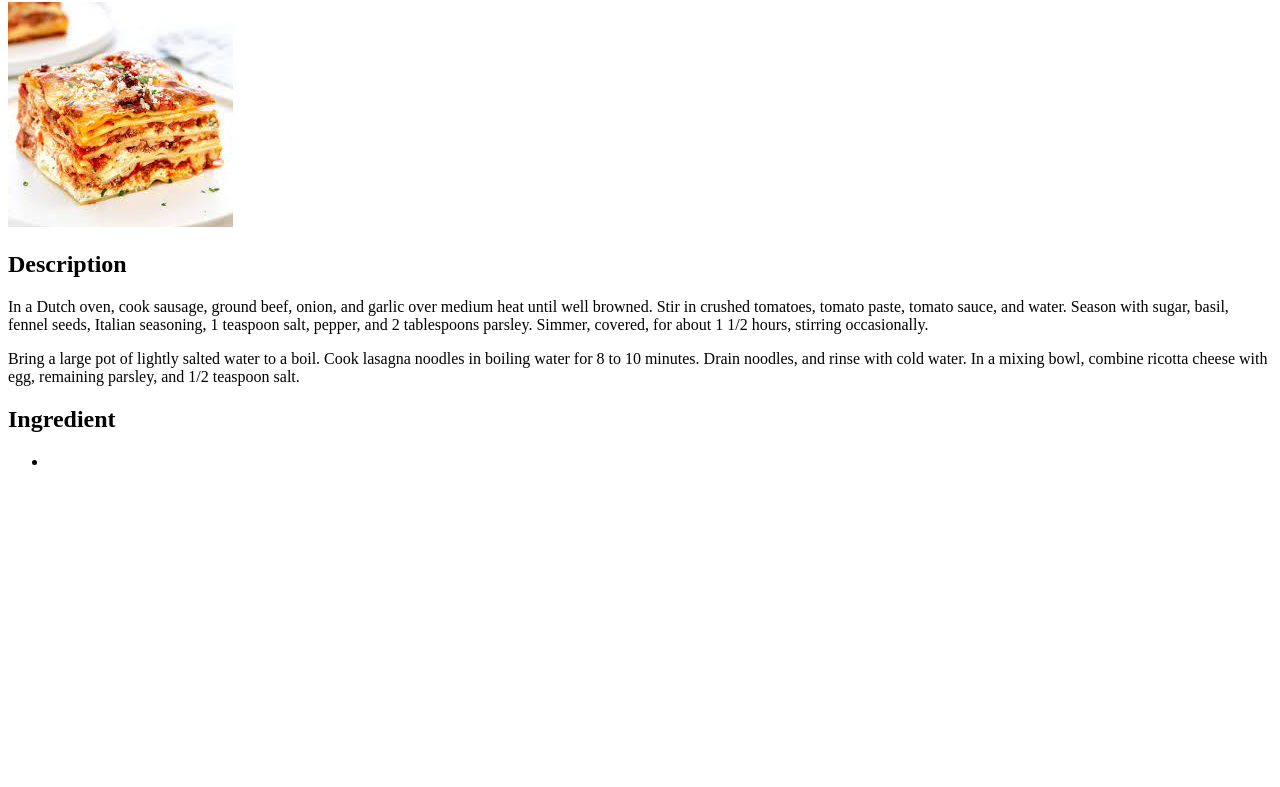
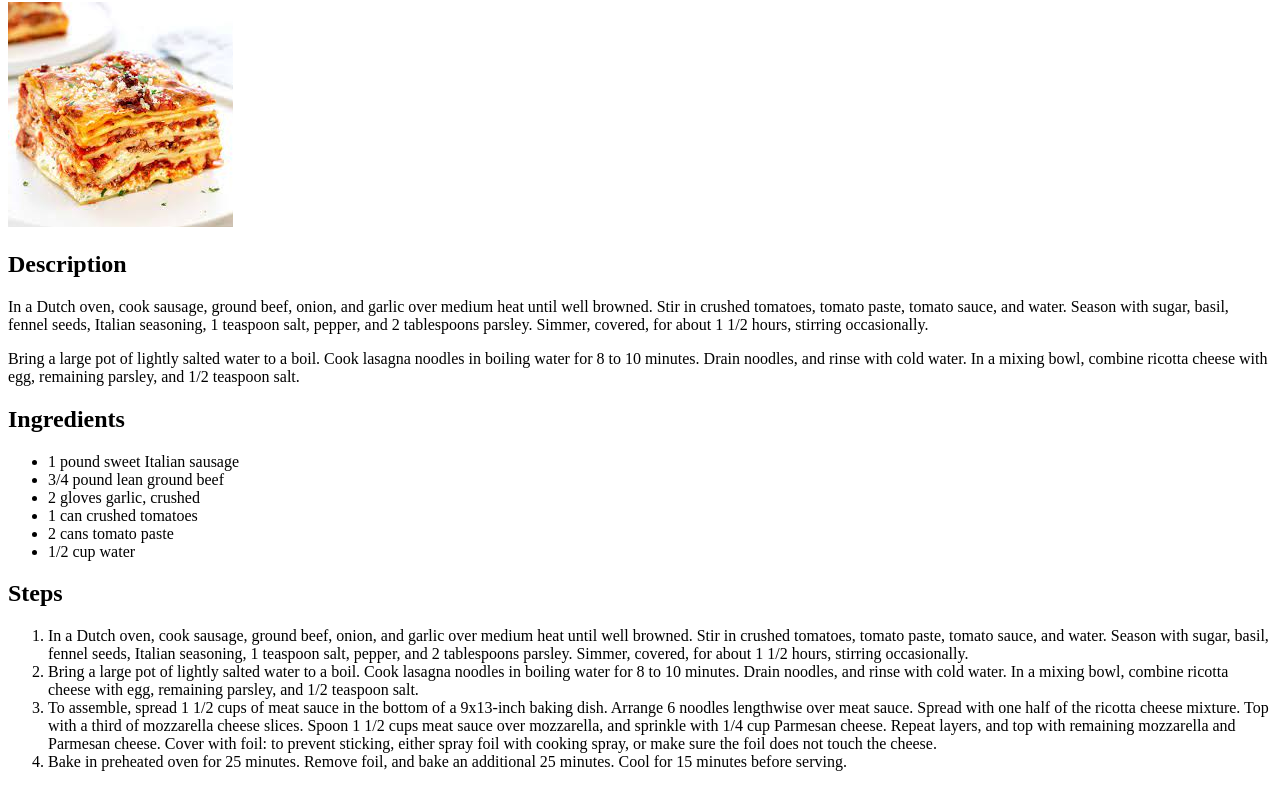
Before and after one commit to louisql/odin-recipes, a plain HTML site: page recipes/lasagna.html in a window 1280 px wide. Shown: the part 78-865 px from the top of the page. Before the commit the page ends 800 px from the top, so only its background shows below. Drawn offline with Linux system fonts and the light colour scheme.

Commit message:
added a few recipes

```diff
--- a/recipes/lasagna.html
+++ b/recipes/lasagna.html
@@ -25,9 +25,42 @@
         and 1/2 teaspoon salt.
     </p>
 
-    <h2>Ingredient</h2>
+    <h2>Ingredients</h2>
     <ul>
-        <li></li>
+        <li> 1 pound sweet Italian sausage </li>
+        <li>3/4 pound lean ground beef </li>
+        <li>2 gloves garlic, crushed</li>
+        <li>1 can crushed tomatoes</li>
+        <li>2 cans tomato paste</li>
+        <li>1/2 cup water</li>
     </ul>
+
+    <h2>Steps</h2>
+
+    <ol>
+        <li>
+            In a Dutch oven, cook sausage, ground beef, onion, and garlic over medium heat until well browned.
+            Stir in crushed tomatoes, tomato paste, tomato sauce, and water. Season with sugar, basil, fennel seeds, Italian seasoning,
+            1 teaspoon salt, pepper, and 2 tablespoons parsley. Simmer, covered, for about 1 1/2 hours, stirring occasionally.
+        </li>
+
+        <li>
+            Bring a large pot of lightly salted water to a boil. Cook lasagna noodles in boiling water for 8 to 10 minutes.
+            Drain noodles, and rinse with cold water. In a mixing bowl, combine ricotta cheese with egg, remaining parsley,
+            and 1/2 teaspoon salt.
+        </li>
+
+        <li>
+            To assemble, spread 1 1/2 cups of meat sauce in the bottom of a 9x13-inch baking dish. Arrange 6 noodles lengthwise
+            over meat sauce. Spread with one half of the ricotta cheese mixture. Top with a third of mozzarella cheese slices.
+            Spoon 1 1/2 cups meat sauce over mozzarella, and sprinkle with 1/4 cup Parmesan cheese. Repeat layers, and top with
+            remaining mozzarella and Parmesan cheese. Cover with foil: to prevent sticking, either spray foil with cooking spray,
+            or make sure the foil does not touch the cheese.
+        </li>
+
+        <li>
+            Bake in preheated oven for 25 minutes. Remove foil, and bake an additional 25 minutes. Cool for 15 minutes before serving.
+        </li>
+    </ol>
 </body>
 </html>
```
Also changed, not shown: recipes/mexican-ground-beef-casserole.html (added, +54 -0 lines), img/mexican-casserole.jpeg (added).
